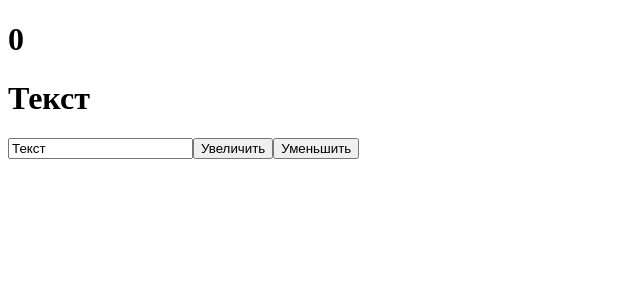
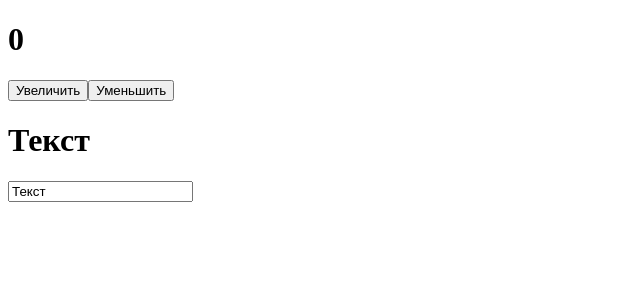
Before and after one commit to hagaser/Post_site, a React (Create React App) app: page / in a window 1280 px wide. Shown: the top 300 px of the page, without its empty margins (0-640 px from the left). Built offline with nearby package versions, Linux system fonts and the light colour scheme.

Commit message:
Components

```diff
--- a/src/App.js
+++ b/src/App.js
@@ -1,36 +1,13 @@
 import React, {useState} from "react";
+import Counter from "./components/Counter";
+import ShowInput from "./components/ShowInput";
 
 function App() {
 
-  const [count, Change] = useState(0);
-  const [input_value, Change_Value] = useState('Текст');
-
-  const Increase = () =>{
-    Change(count + 1);
-  }
-
-  const Decrease = () =>{
-    Change(count - 1);
-  }
-
-  const NumberCheck = (value) =>{
-    if (!isNaN(value) && (value)) {
-      return 0
-    }
-    else return value
-  }
-
   return (
     <div className="App">
-      <h1>{count}</h1>
-      <h1>{input_value}</h1>
-      <input
-        type="text"
-        value={input_value}
-        onChange={event => {Change_Value(NumberCheck(event.target.value))}}
-      />
-      <button onClick={Increase}>Увеличить</button>
-      <button onClick={Decrease}>Уменьшить</button>
+      <Counter/>
+      <ShowInput/>
     </div>
   );
 }
--- /dev/null
+++ b/src/components/Counter.jsx
@@ -0,0 +1,24 @@
+import React, {useState} from "react";
+
+const Counter = () => {
+
+  const [count, Change] = useState(0);
+
+  const Increase = () =>{
+    Change(count + 1);
+  }
+
+  const Decrease = () =>{
+    Change(count - 1);
+  }
+
+  return (
+    <div>
+      <h1>{count}</h1>
+      <button onClick={Increase}>Увеличить</button>
+      <button onClick={Decrease}>Уменьшить</button>
+    </div>
+  );
+};
+
+export default Counter;
--- /dev/null
+++ b/src/components/ShowInput.jsx
@@ -0,0 +1,26 @@
+import React, {useState} from "react";
+
+const ShowInput = () => {
+
+  const [input_value, Change_Value] = useState('Текст');
+
+  const NumberCheck = (value) =>{
+    if (!isNaN(value) && (value)) {
+      return 0;
+    }
+      else return value;
+    }
+
+  return (
+    <div>
+      <h1>{input_value}</h1>
+      <input
+        type="text"
+        value={input_value}
+        onChange={event => {Change_Value(NumberCheck(event.target.value))}}
+      />
+    </div>
+  );
+};
+
+export default ShowInput;
```
